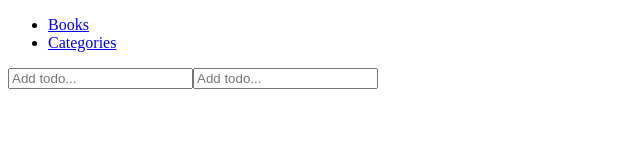
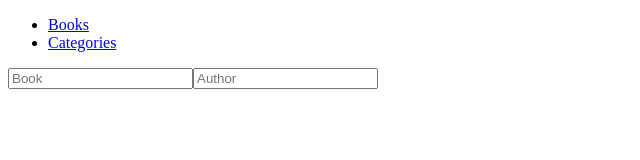
Before and after one commit to isaacpitwa/booklist, a React (Create React App) app: page / in a window 1280 px wide. Shown: the top 160 px of the page, without its empty margins (0-640 px from the left). Built offline with nearby package versions, Linux system fonts and the light colour scheme.

Commit message:
Add book component

```diff
--- a/src/components/AddBook.js
+++ b/src/components/AddBook.js
@@ -1,22 +1,11 @@
 /* eslint-disable react/jsx-no-constructed-context-values */
 import React, { useState } from 'react';
-import PropTypes from 'prop-types';
 
-function AddBook(props) {
-  const {
-    addTodoProps,
-  } = props;
+function AddBook() {
   const [inputText, setInputText] = useState({
     title: '',
+    author: '',
   });
-  AddBook.propTypes = {
-    addTodoProps: PropTypes.func,
-
-  };
-
-  AddBook.defaultProps = {
-    addTodoProps: () => {},
-  };
 
   const onChange = (e) => {
     setInputText({
@@ -27,12 +16,6 @@ function AddBook(props) {
 
   const handleSubmit = (e) => {
     e.preventDefault();
-    if (inputText.title.trim()) {
-      addTodoProps(inputText.title);
-      setInputText({
-        title: '',
-      });
-    }
   };
 
   return (
@@ -40,7 +23,7 @@ function AddBook(props) {
       <input
         type="text"
         className="input-text"
-        placeholder="Add todo..."
+        placeholder="Book"
         value={inputText.title}
         name="title"
         onChange={onChange}
@@ -48,8 +31,8 @@ function AddBook(props) {
       <input
         type="text"
         className="input-text"
-        placeholder="Add todo..."
-        value={inputText.title}
+        placeholder="Author"
+        value={inputText.author}
         name="title"
         onChange={onChange}
       />
```
